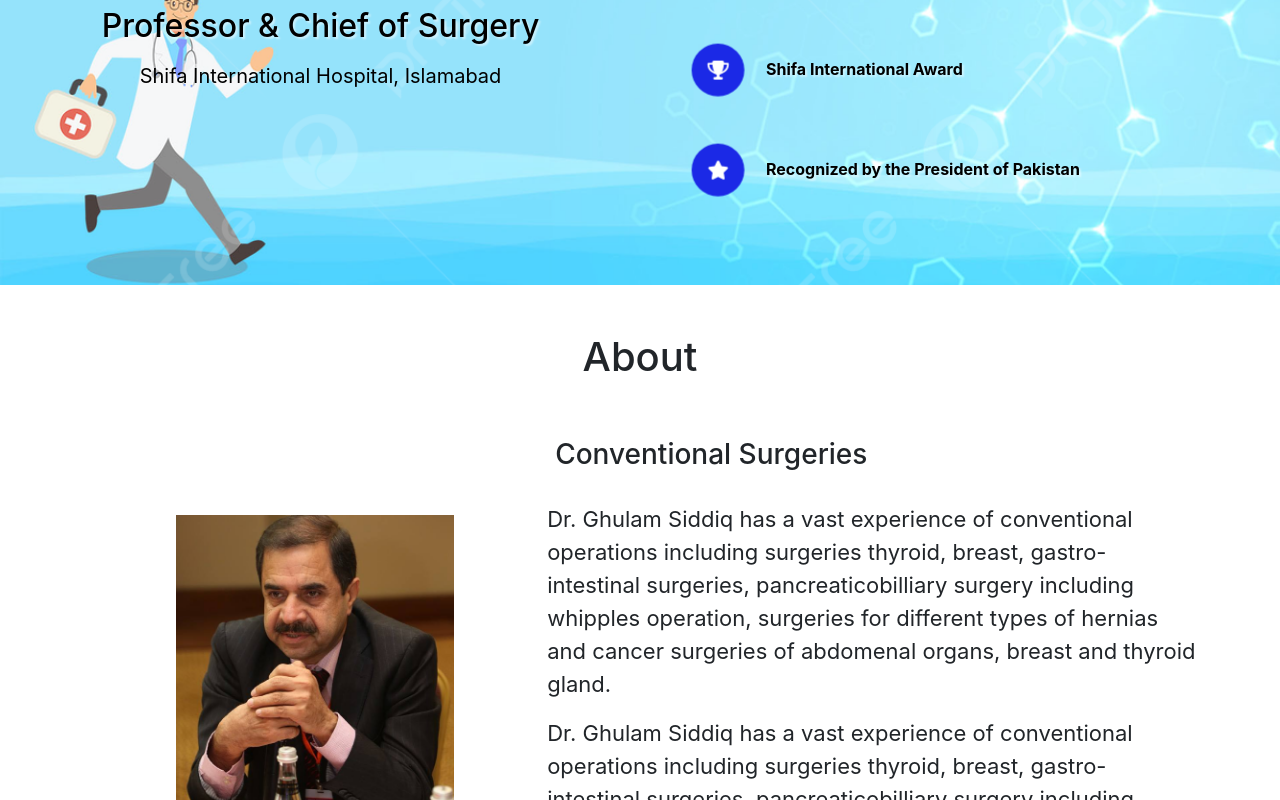
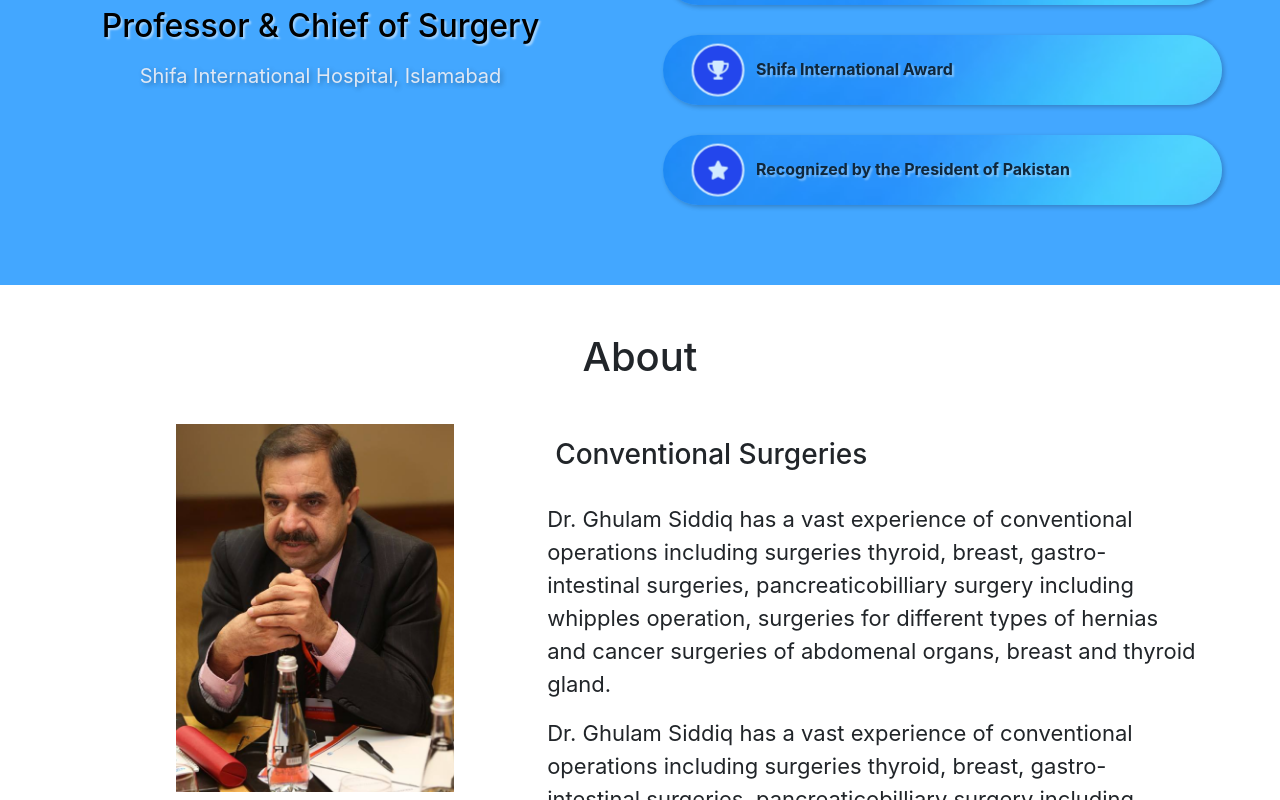
Before and after one commit to hammad8634/dr_ghulam_blog, a React (Create React App) app: page / in a window 1280 px wide. Shown: the part 560-1360 px from the top of the page. Built offline with nearby package versions, Linux system fonts and the light colour scheme.

Commit message:
Awards Animation

```diff
--- a/src/App.css
+++ b/src/App.css
@@ -77,6 +77,9 @@ i {
 .shifa-p {
   font-size: 20px;
   padding: 1rem;
+  color: rgb(223, 232, 245);
+  text-shadow: 2px 2px 5px rgba(0, 0, 0, 0.3);
+
 }
 
 .right-col {
@@ -165,7 +168,7 @@ div.col-md-5 {
   margin-right: 30px;
   margin-bottom: 30px;
   border-radius: 50px;
-  /* box-shadow: 2px 2px 5px rgba(0, 0, 0, 0.3); */
+  box-shadow: 2px 2px 5px rgba(0, 0, 0, 0.3);
   padding: 10px;
   position: relative;
   z-index: 1;
@@ -181,7 +184,7 @@ div.col-md-5 {
   background-color: #1b29e6;
   margin-right: 10px;
   animation: pulse 2s infinite;
-  /* border: 2px solid #fff; */
+  border: 2px solid #fff;
   margin-left: 20px;
 }
 
@@ -195,12 +198,22 @@ div.col-md-5 {
   font-size: 16px;
   color: black;
   font-weight: 700;
-  margin: 0px 0px 0px 0px;
+  margin: 0px 0px 0px -10px;
   transition: all 0.2s ease-in-out;
-  padding: 4px 1px;
+  padding: 1px 1px;
 }
 
-.awards-icon-container1::before {
+.awards-icon-container:hover {
+  /* background-color: #e4e1e1; */
+  /* background-image: none; */
+}
+
+.award-name:hover {
+  font-size: 18px;
+  transform: scale(0.9);
+  margin-left: -23px;
+}
+/* .awards-icon-container::before {
   content: "";
   display: block;
   position: absolute;
@@ -208,7 +221,8 @@ div.col-md-5 {
   left: 0;
   width: 100%;
   height: 100%;
-  background-image: url("award-bg-only.jpg");
+  background-position: 0 0;
+
   background-position: center;
   background-repeat: no-repeat;
   background-size: cover;
@@ -216,7 +230,26 @@ div.col-md-5 {
   z-index: -1;
   border-radius: 30px;
 }
+*/
+.awards-icon-container {
+  background-image: url("award-bg-only.jpg");
+  background-repeat: no-repeat;
+  background-size: cover;
+  opacity: 0.6;
+  animation: slide-bg 1s infinite linear;
+}
 
+@keyframes slide-bg {
+  0% {
+    opacity: 0.8;
+    background-position: -100% 0%;
+  }
+
+  100% {
+    opacity: 0.7;
+    background-position: -50% 10%;
+  }
+}
 @keyframes pulse {
   0% {
     transform: scale(1);
@@ -276,7 +309,7 @@ p {
   display: flex;
   justify-content: center; /* centers the text horizontally */
   align-items: center; /* centers the text vertically */
-  height: 70vh;
+  height: 70%;
 }
 
 .text-before-award,
@@ -351,7 +384,7 @@ p {
   }
 }
 /* Tablet Responsive CSS */
-@media screen and (min-width: 427px) and (max-width: 768px) {
+@media screen and (min-width: 426px) and (max-width: 768px) {
   /* .services_img {
     max-width: 90%;
     padding: 27px 0px 25px 5px;
@@ -376,8 +409,8 @@ p {
   }
 
   .about_img3 {
-    margin-top: 9px;
-    /* max-width: 90%; */
+    margin-top: 2px;
+    max-width: 90%;
   }
   .services-headings {
     font-size: 20px;
--- a/src/Components/contactus.js
+++ b/src/Components/contactus.js
@@ -15,7 +15,7 @@ const ContactUs = ({ location }) => {
     <section id="contact_us">
       {" "}
       <br />
-      <h1 className="contactUs-heading">Contact</h1>
+      <h1 className="contactUs-heading mb-4">Contact</h1>
       <br />
       <div>
         <Container>
--- a/src/Components/services.js
+++ b/src/Components/services.js
@@ -14,7 +14,7 @@ const Services = () => {
     <section id="services">
       <>
         <br />
-        <h1 className="services_container">Services</h1> <br />
+        <h1 className="services_container mt-5 mb-4">Services</h1> <br />
       </>
       <div className="">
         <div className="pt-2 pb-0">
```
Also changed, not shown: src/Components/awards.js (indentation only), src/award-bg-only.jpg, src/bg-img-intro.jpg.
